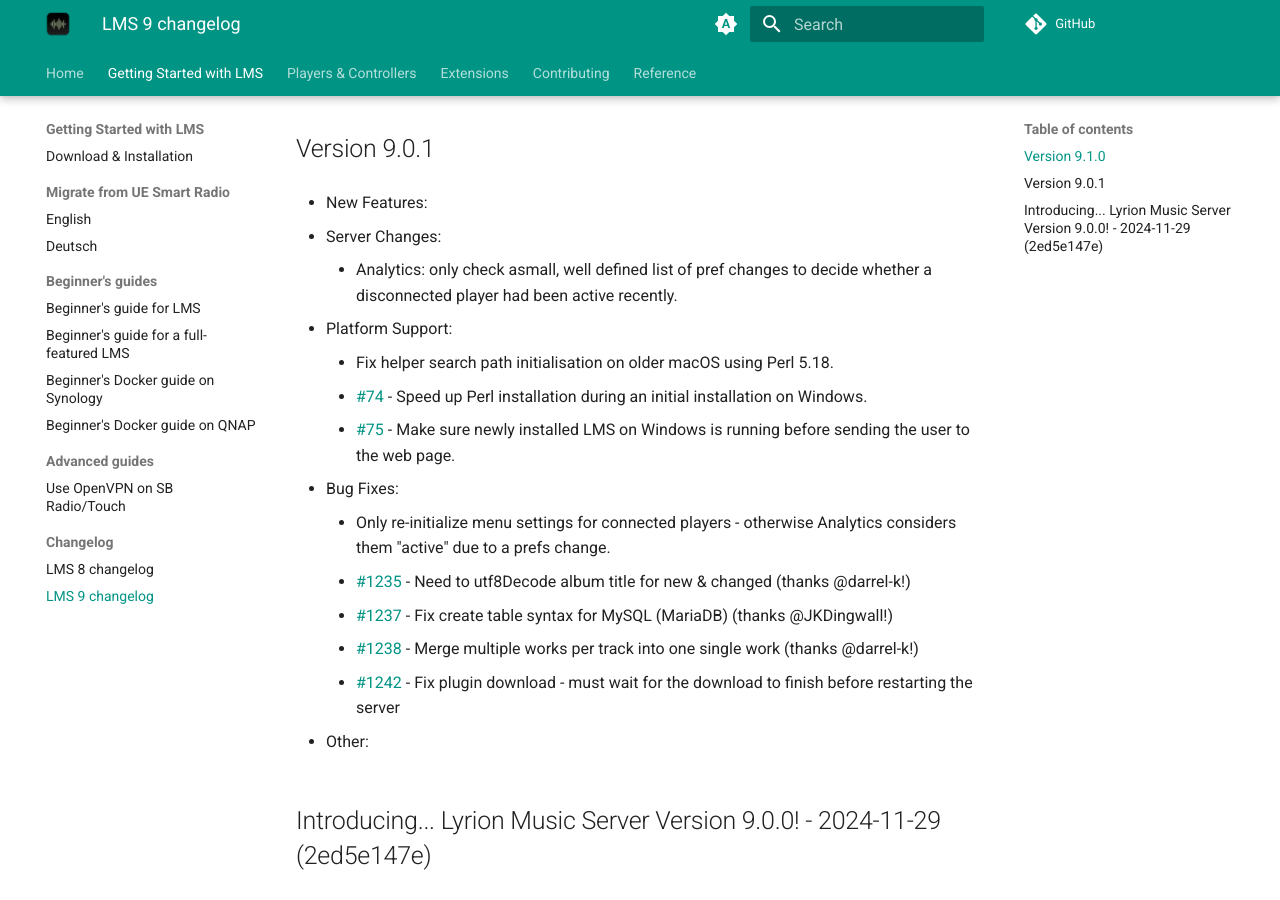
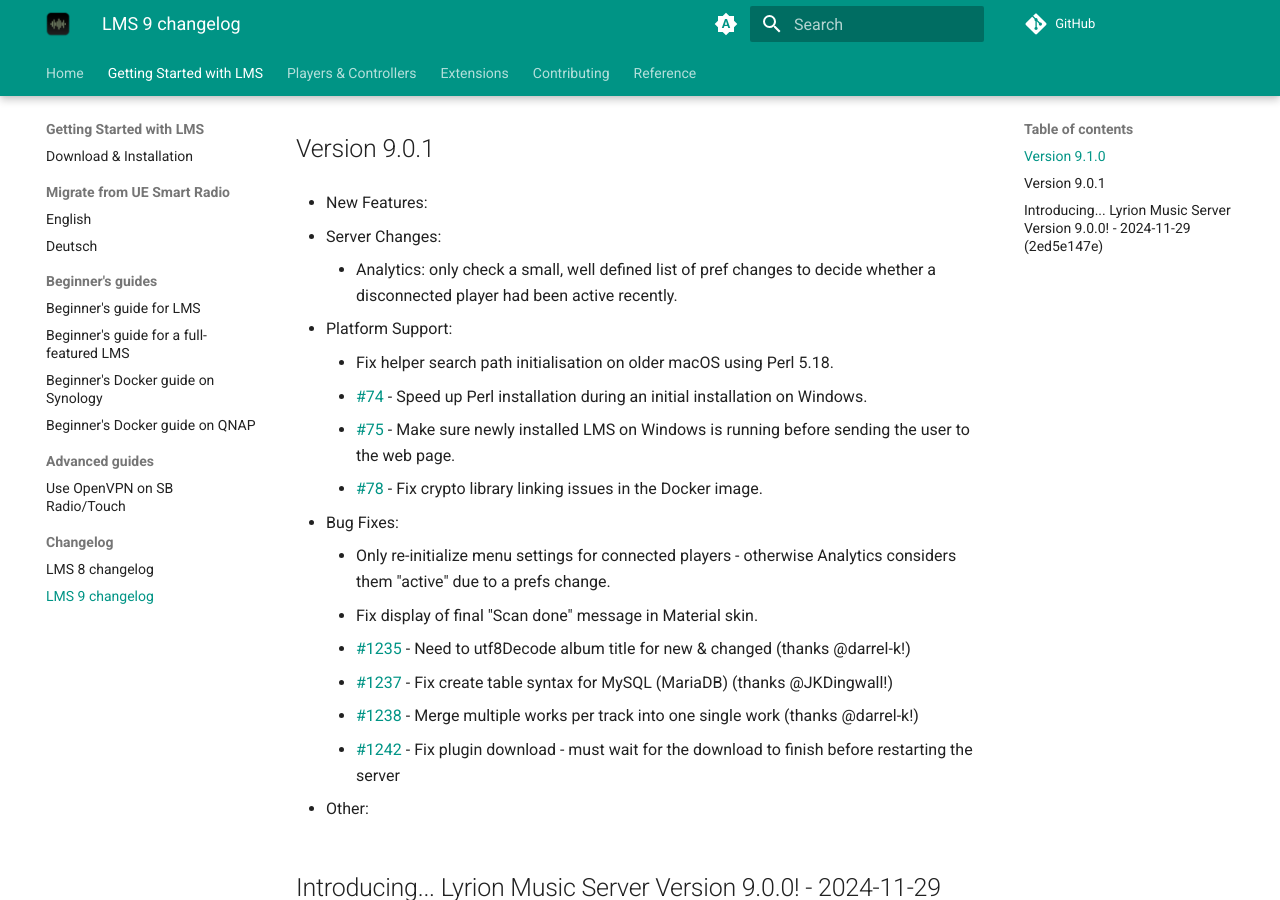
Before and after one commit to LMS-Community/lms-community.github.io, an MkDocs documentation site: the page built from docs/getting-started/changelog-lms9.md, in a window 1280 px wide and 900 px high, scrolled down 538 px. Built offline with MkDocs 1.6.1 and Material for MkDocs 9.7.7, drawn with Linux system fonts in a browser that asks for light colours; a script that is not in the unit is left out; plug-ins that fetch from the network failed and are left out; comment, search, counter and statistics services are not loaded.

```diff
--- a/docs/getting-started/changelog-lms9.md
+++ b/docs/getting-started/changelog-lms9.md
@@ -22,17 +22,19 @@
 
 - Server Changes:
 
-	- Analytics: only check asmall, well defined list of pref changes to decide whether a disconnected player had been active recently.
+	- Analytics: only check a small, well defined list of pref changes to decide whether a disconnected player had been active recently.
 
 - Platform Support:
 
 	- Fix helper search path initialisation on older macOS using Perl 5.18.
 	- [#74](https://github.com/LMS-Community/slimserver-platforms/issues/74) \- Speed up Perl installation during an initial installation on Windows.
 	- [#75](https://github.com/LMS-Community/slimserver-platforms/issues/75) \- Make sure newly installed LMS on Windows is running before sending the user to the web page.
+	- [#78](https://github.com/LMS-Community/slimserver-platforms/issues/78) \- Fix crypto library linking issues in the Docker image.
 
 - Bug Fixes:
 
 	- Only re-initialize menu settings for connected players - otherwise Analytics considers them "active" due to a prefs change.
+	- Fix display of final "Scan done" message in Material skin.
 	- [#1235](https://github.com/LMS-Community/slimserver/pull/1235) \- Need to utf8Decode album title for new & changed (thanks @darrel-k!)
 	- [#1237](https://github.com/LMS-Community/slimserver/pull/1237) \- Fix create table syntax for MySQL (MariaDB) (thanks @JKDingwall!)
 	- [#1238](https://github.com/LMS-Community/slimserver/pull/1238) \- Merge multiple works per track into one single work (thanks @darrel-k!)
```
Also changed, not shown: docs/analytics/stats.json (+1 -1 lines).
